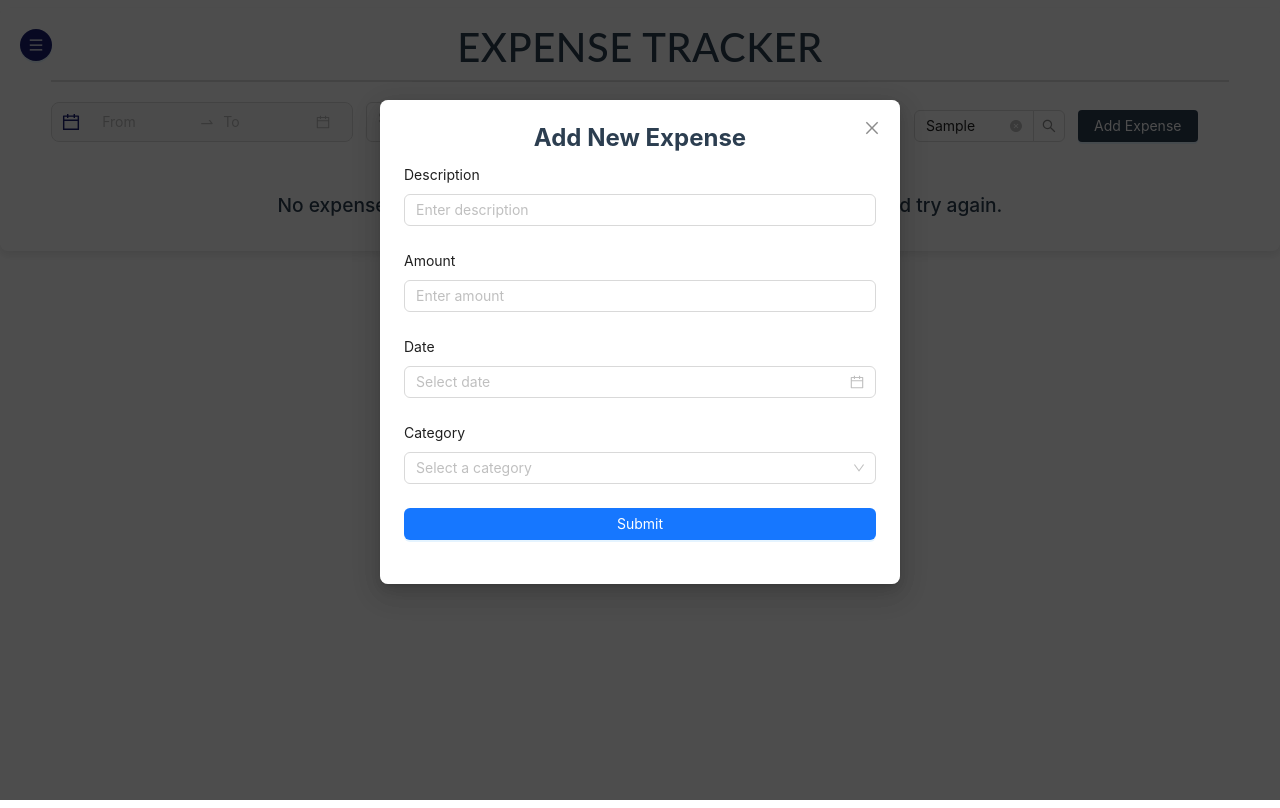
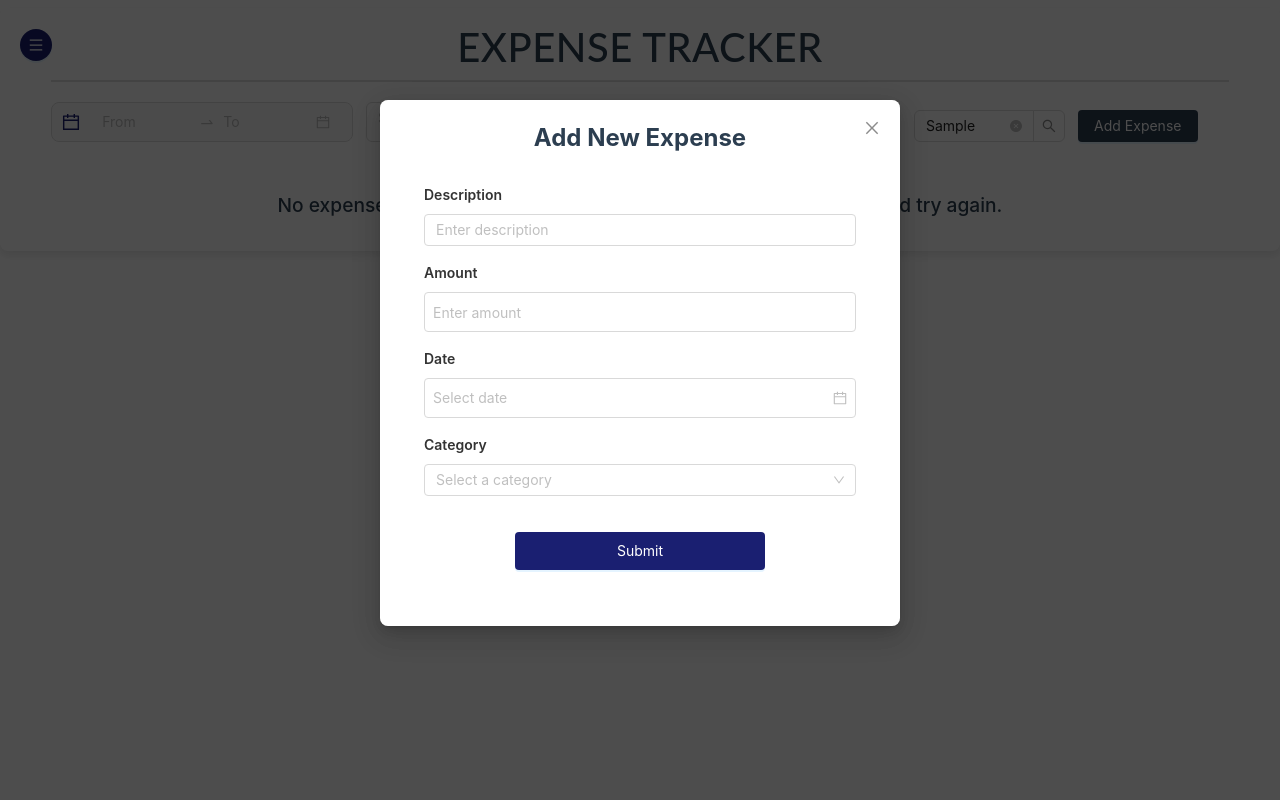
Before and after one commit to geggenpress4231/expensetracker, a React (Create React App) app: page / in a window 1280 px wide. Both pictures are taken after typing "Sample", "Sample", "Sample" into the empty fields and a click on the button "Add Expense". Built offline with nearby package versions, Linux system fonts and the light colour scheme; data requests are answered from the project's data file.

Commit message:
expense form

```diff
--- a/src/components/ExpenseForm/ExpenseForm.css
+++ b/src/components/ExpenseForm/ExpenseForm.css
@@ -4,7 +4,8 @@
   padding: 20px;
   background: #fff;
   border-radius: 8px;
-  box-shadow: 0 4px 15px rgba(0, 0, 0, 0.1);
+  box-shadow: none;
+  text-align: center;
 }
 
 .expense-form .ant-form-item {
@@ -14,21 +15,24 @@
 .expense-form input,
 .expense-form .ant-select-selector,
 .expense-form .ant-picker {
-  height: 45px;
-  font-size: 16px;
-  padding: 10px;
+  height: 40px;
+  font-size: 14px;
+  padding: 8px;
   border-radius: 4px;
   width: 100%;
   box-sizing: border-box;
+  text-align: left;
 }
 
-
 .submit-btn {
-  height: 45px;
-  font-size: 16px;
+  height: 38px;
+  font-size: 14px;
+  padding: 0 12px;
   border-radius: 4px;
   width: 100%;
-  background-color: #1a1f71; /* Dark blue color */
+  max-width: 250px;
+  margin: 20px auto 0;
+  background-color: #1a1f71;
   color: white;
   border: none;
   cursor: pointer;
@@ -36,19 +40,18 @@
 }
 
 .submit-btn:hover {
-  background-color: #14205b; /* Darker blue on hover */
+  background-color: #14205b;
 }
 
 .submit-btn:focus {
-  background-color: #0d173d; /* Even darker blue for focus */
-  outline: none; /* Remove default focus outline */
+  background-color: #0d173d;
+  outline: none;
 }
 
 .submit-btn:active {
-  transform: scale(0.98); /* Subtle button press effect */
-  background-color: #0b1435; /* Darkest blue for active state */
+  transform: scale(0.98);
+  background-color: #0b1435;
 }
-
 
 .expense-form .ant-form-item-label > label {
   font-size: 14px;
@@ -61,14 +64,12 @@
   color: #ff4d4f;
 }
 
-/* Style for AutoComplete dropdown */
 .expense-form .ant-select-dropdown {
   background-color: #333;
   color: #fff;
   font-size: 8px;
 }
 
-/* Media Queries for responsiveness */
 @media (min-width: 768px) {
   .expense-form {
     max-width: 600px;
@@ -79,4 +80,10 @@
   .expense-form {
     padding: 15px;
   }
+
+  .submit-btn {
+    height: 34px;
+    font-size: 13px;
+    max-width: 100%;
+  }
 }
--- a/src/components/ExpenseForm/ExpenseForm.jsx
+++ b/src/components/ExpenseForm/ExpenseForm.jsx
@@ -3,6 +3,7 @@ import { useDispatch, useSelector } from 'react-redux';
 import { addExpense, updateExpense } from '../../actions/expenseActions';
 import { AutoComplete, Input, Button, Select, DatePicker, Form, message } from 'antd';
 import moment from 'moment';
+import './ExpenseForm.css'
 
 export default function ExpenseForm({ onSubmit, expense }) {
   const dispatch = useDispatch();
```
